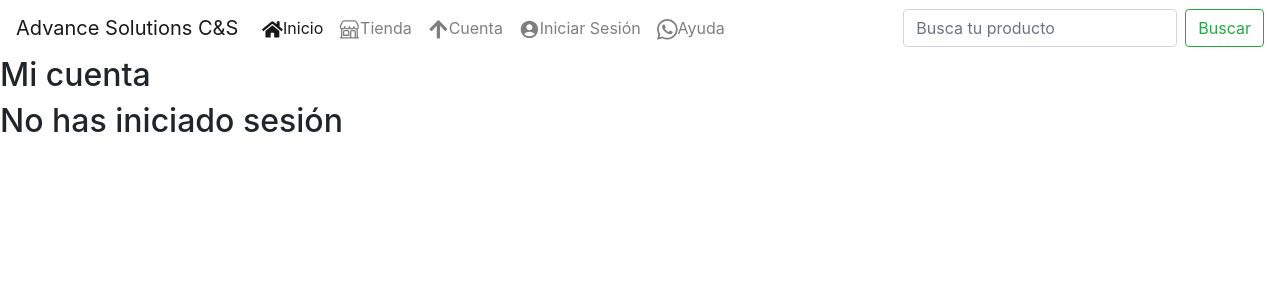
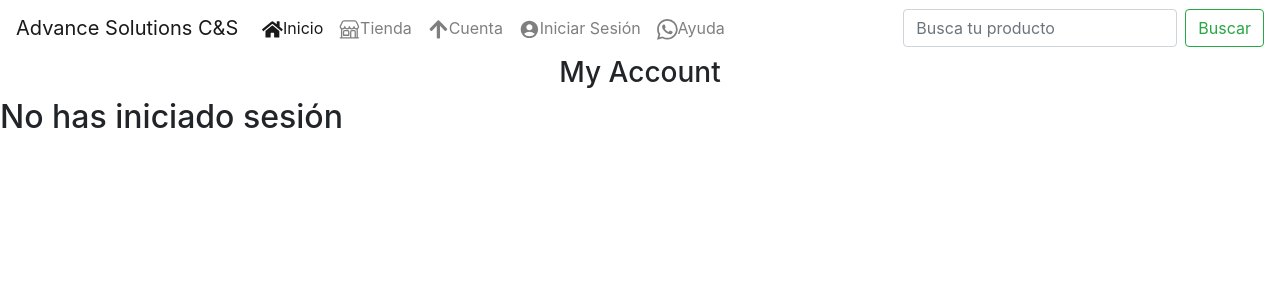
Before and after one commit to DiamondSoftS/WebAppOnlineStore2, a React (Create React App) app: page /MiCuenta in a window 1280 px wide. Shown: the top 300 px of the page. Built offline with nearby package versions, Linux system fonts and the light colour scheme.

Commit message:
system update

```diff
--- a/src/Contacto.js
+++ b/src/Contacto.js
@@ -7,12 +7,14 @@ const Registro = () => {
 
   return (
     <>
-      <h2>Mi cuenta</h2>
+    <center>
+      <h3>My Account</h3>
+    </center>
 
       {isAuthenticated ? (
         <div>
-          <h2>Bienvenido {user?.name}</h2>
-          <img src={user?.picture} alt={user?.name} />
+
+          <img src={user?.picture} alt={user?.name} /> <h3>Bienvenido {user?.name}</h3>
         </div>
       ) : (
         <h2>No has iniciado sesión</h2>
```
